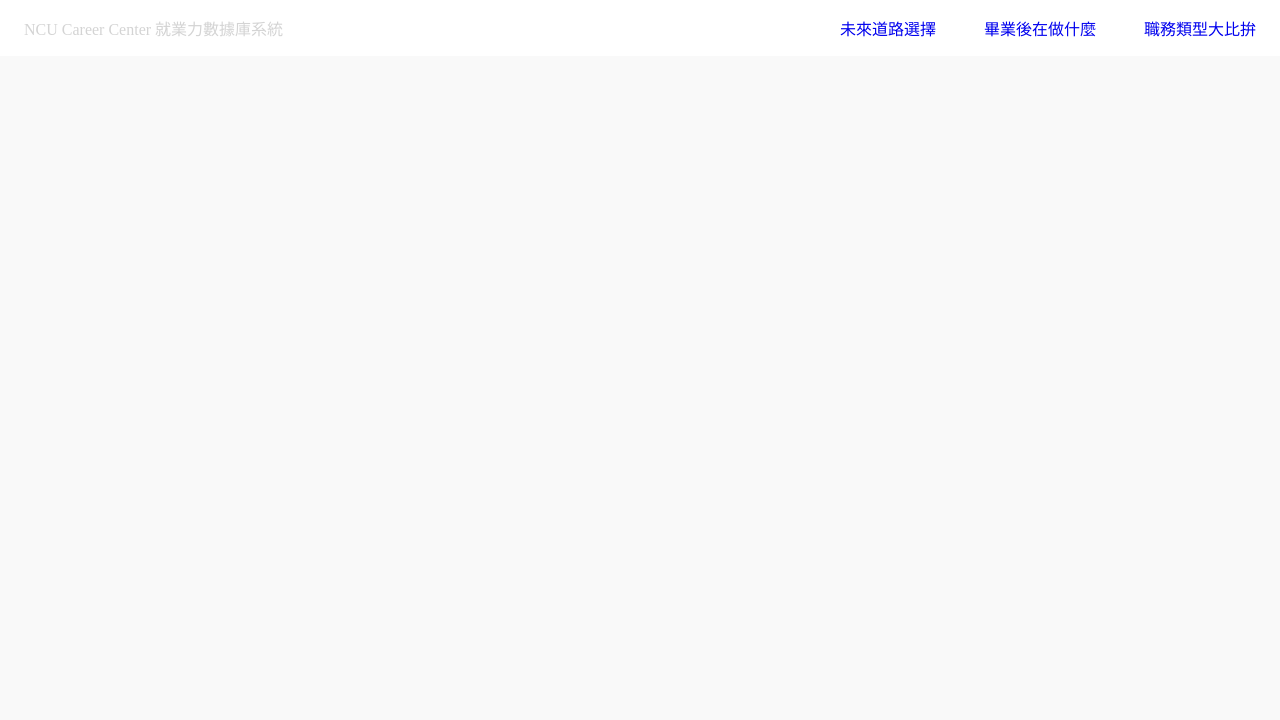
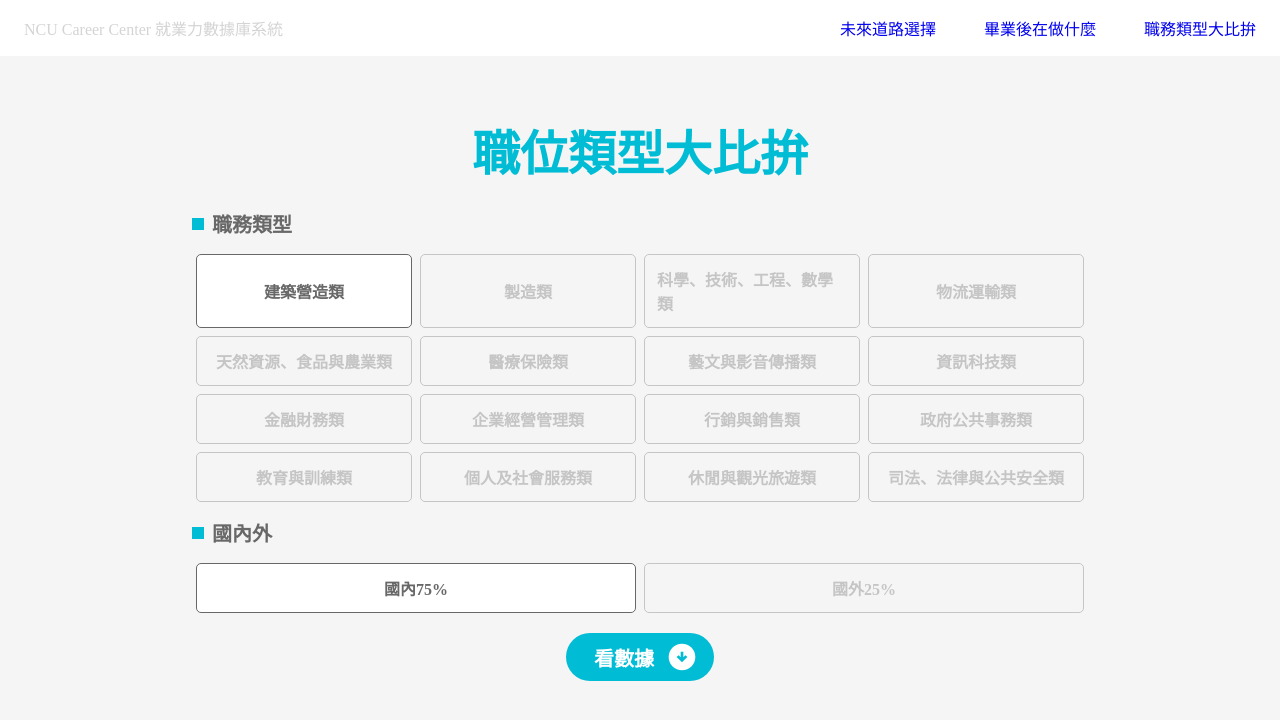
Before and after one commit to bodinzzz/NCU_CC_Frontend, a React (Create React App) app: page /career in a window 1280 px wide. Shown: the top 720 px of the page. Built offline with nearby package versions, Linux system fonts and the light colour scheme.

Commit message:
career-page-1 finished

```diff
--- a/src/App.js
+++ b/src/App.js
@@ -14,7 +14,7 @@ function App() {
         <Route path="/" element={<Home />} />
         <Route path="/future" element={<Future />} />
         <Route path="/graduated" element={<Graduated />} />
-        <Route path="/Career" element={<Career />} />
+        <Route path="/career" element={<Career />} />
         <Route path="*" element={<NotFound />} />
       </Routes>
     </div>
--- a/src/components/career/PageOne.js
+++ b/src/components/career/PageOne.js
@@ -1,5 +1,57 @@
+import { useState } from "react";
+import "./PageOne.scss";
+import labelThemeThreeIcon from "../../assets/icon/labelThemeThreeIcon.svg";
+import InputLabel from "../elements/InputLabel";
+import SubmitBtn from "../elements/SubmitBtn";
+import RadioBtnGroup from "../elements/RadioBtnGroup";
+
 function PageOne() {
-  return <div>PageOne</div>;
+  const [selectedJob, setSelectedJob] = useState(0);
+  const [selectedArea, setSelectedArea] = useState(0);
+
+  //   DATA
+  const jobTags = [
+    "建築營造類",
+    "製造類",
+    "科學、技術、工程、數學類",
+    "物流運輸類",
+    "天然資源、食品與農業類",
+    "醫療保險類",
+    "藝文與影音傳播類",
+    "資訊科技類",
+    "金融財務類",
+    "企業經營管理類",
+    "行銷與銷售類",
+    "政府公共事務類",
+    "教育與訓練類",
+    "個人及社會服務類",
+    "休閒與觀光旅遊類",
+    "司法、法律與公共安全類",
+  ].map((jobName, index) => {
+    return {
+      id: "jobID-" + index.toString(),
+      name: jobName,
+      areas: [
+        { name: "國內", percentage: 75 },
+        { name: "國外", percentage: 25 },
+      ],
+    };
+  });
+
+  return (
+    <div className="career-page-1">
+      <div className="career-page-1__title">職位類型大比拚</div>
+      <div className="career-page-1__inputContainer">
+        <InputLabel text={"職務類型"} icon={labelThemeThreeIcon} />
+        <RadioBtnGroup options={jobTags} selectedValue={selectedJob} setSelectedValue={setSelectedJob} type="Career" />
+      </div>
+      <div className="career-page-1__inputContainer">
+        <InputLabel text={"國內外"} icon={labelThemeThreeIcon} />
+        <RadioBtnGroup options={jobTags[0].areas} selectedValue={selectedArea} setSelectedValue={setSelectedArea} type="Area" />
+      </div>
+      <SubmitBtn theme={"3"} />
+    </div>
+  );
 }
 
 export default PageOne;
--- a/src/components/career/PageOne.scss
+++ b/src/components/career/PageOne.scss
@@ -0,0 +1,16 @@
+@import "../../styles/variables";
+@import "../../styles/layout";
+@import "../../styles/index";
+
+.career-page-1 {
+  @extend %flex-col-center;
+  width: 70vw;
+
+  &__title {
+    @include theme-title($theme-3-primary-color);
+  }
+
+  &__inputContainer {
+    width: 100%;
+  }
+}
--- /dev/null
+++ b/src/components/elements/InputLabel.js
@@ -0,0 +1,12 @@
+import "./InputLabel.scss";
+
+function InputLabel({ text, icon }) {
+  return (
+    <div className="input-label">
+      <img src={icon} alt="labelIcon" />
+      <span>{text}</span>
+    </div>
+  );
+}
+
+export default InputLabel;
--- /dev/null
+++ b/src/components/elements/InputLabel.scss
@@ -0,0 +1,12 @@
+@import "../../styles/variables";
+@import "../../styles/layout";
+
+.input-label {
+  @extend %flex-start;
+  span {
+    padding: $p-xs $p-xxs;
+    font-size: $font-sm;
+    color: $text-primary-color;
+    font-weight: bold;
+  }
+}
--- /dev/null
+++ b/src/components/elements/RadioBtnGroup.js
@@ -0,0 +1,34 @@
+import "./RadioBtnGroup.scss";
+
+/* DIFFERENT TYPE OF RADIO BUTTON (YEAR、CAREER、AREA)*/
+function RadioBtnGroup({ options, selectedValue, setSelectedValue, type }) {
+  function getText({ option }, type) {
+    if (type === "Area") {
+      return (
+        <span>
+          {option.name}
+          {option.percentage}%
+        </span>
+      );
+    } else {
+      return <span>{option.name}</span>;
+    }
+  }
+
+  return (
+    <div className="radio-btn-group">
+      {options.map((option, index) => {
+        return (
+          <div
+            className={index === selectedValue ? "radio-btn-group__radio-btn__selected" : "radio-btn-group__radio-btn__unselected"}
+            onClick={() => setSelectedValue(index)}
+          >
+            {getText({ option }, type)}
+          </div>
+        );
+      })}
+    </div>
+  );
+}
+
+export default RadioBtnGroup;
--- /dev/null
+++ b/src/components/elements/RadioBtnGroup.scss
@@ -0,0 +1,38 @@
+@import "../../styles/variables";
+@import "../../styles/layout";
+@import "../../styles/index";
+
+.radio-btn-group {
+  display: flex;
+  flex-wrap: wrap;
+  flex-direction: row;
+
+  > * {
+    flex-grow: 1;
+    flex-basis: 20%;
+  }
+
+  &__radio-btn__selected {
+    @extend %flex-center;
+    margin: $p-xxxs;
+    padding: $p-xs;
+    font-size: $font-xs;
+    color: $text-primary-color;
+    font-weight: bold;
+    border-radius: $border-sm;
+    border: 0.8px solid $text-primary-color;
+    background-color: $white-color;
+    cursor: pointer;
+  }
+  &__radio-btn__unselected {
+    @extend %flex-center;
+    margin: $p-xxxs;
+    padding: $p-xs;
+    font-size: $font-xs;
+    color: $unselected-color;
+    font-weight: bold;
+    border-radius: $border-sm;
+    border: 0.8px solid $unselected-color;
+    cursor: pointer;
+  }
+}
--- /dev/null
+++ b/src/components/elements/SubmitBtn.js
@@ -0,0 +1,14 @@
+import "./SubmitBtn.scss";
+import submitIcon from "../../assets/icon/submitIcon.svg";
+
+function SubmitBtn({ theme }) {
+  console.log("submit-btn__theme-" + theme);
+  return (
+    <div className={"submit-btn__theme-" + theme}>
+      <div>看數據</div>
+      <img src={submitIcon} alt="submitIcon" />
+    </div>
+  );
+}
+
+export default SubmitBtn;
--- /dev/null
+++ b/src/components/elements/SubmitBtn.scss
@@ -0,0 +1,36 @@
+@import "../../styles/variables";
+@import "../../styles/layout";
+
+@mixin submit-btn($bg-color) {
+  @extend %flex-row-center;
+  margin: $m-sm;
+  padding: $p-xxs $p-sm;
+  color: $white-color;
+  border-radius: $border-lg;
+  font-size: $font-sm;
+  font-weight: bold;
+  cursor: pointer;
+  background-color: $bg-color;
+  @content;
+}
+
+.submit-btn {
+  &__theme-1 {
+    @include submit-btn($theme-1-primary-color);
+    div {
+      margin: 0 $m-xs;
+    }
+  }
+  &__theme-2 {
+    @include submit-btn($theme-2-primary-color);
+    div {
+      margin: 0 $m-xs;
+    }
+  }
+  &__theme-3 {
+    @include submit-btn($theme-3-primary-color);
+    div {
+      margin: 0 $m-xs;
+    }
+  }
+}
--- a/src/pages/Career.js
+++ b/src/pages/Career.js
@@ -5,11 +5,11 @@ import PageOne from "../components/career/PageOne";
 function Career() {
   return (
     <div className="future scroll-container">
-      <div className="career__section-1">
+      <div className="future__section-1">
         <PageOne />
       </div>
-      <div className="career__section-2">{/* <PageTwo /> */}</div>
-      <div className="career__section-3"></div>
+      <div className="future__section-2"></div>
+      <div className="future__section-3"></div>
     </div>
   );
 }
--- a/src/pages/Career.scss
+++ b/src/pages/Career.scss
@@ -0,0 +1,19 @@
+@import "../styles/variables";
+@import "../styles/layout";
+@import "../styles/scroll";
+
+.future {
+  &__section-1 {
+    @include scroll-section;
+    @extend %flex-row-center;
+  }
+
+  &__section-2 {
+    @include scroll-section;
+    @extend %flex-row-center;
+  }
+
+  &__section-3 {
+    @include scroll-section;
+  }
+}
```
Also changed, not shown: src/assets/icon/labelThemeThreeIcon.svg (added).
